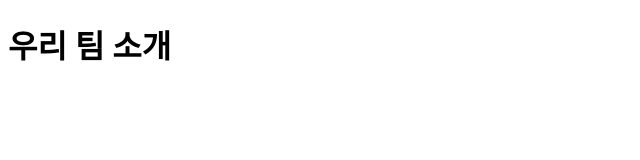
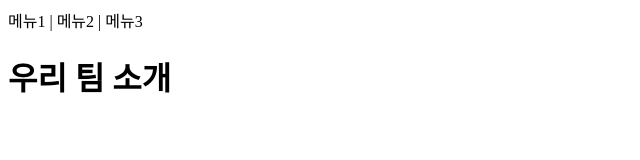
Before and after one commit to SSU-GlobalMedia/github_test, a plain HTML site: page index.html in a window 1280 px wide. Shown: the whole page, without its empty margins (0-640 px from the left). Drawn offline with Linux system fonts and the light colour scheme.

Commit message:
feat: 헤더 네비게이션 추가

```diff
--- a/index.html
+++ b/index.html
@@ -3,6 +3,9 @@
 <head>
   <title>Team 01</title>
 </head>
+  <header>
+    <nav>메뉴1 | 메뉴2 | 메뉴3</nav>
+  </header>
 <body>
   <h1>우리 팀 소개</h1>
 </body>
```
